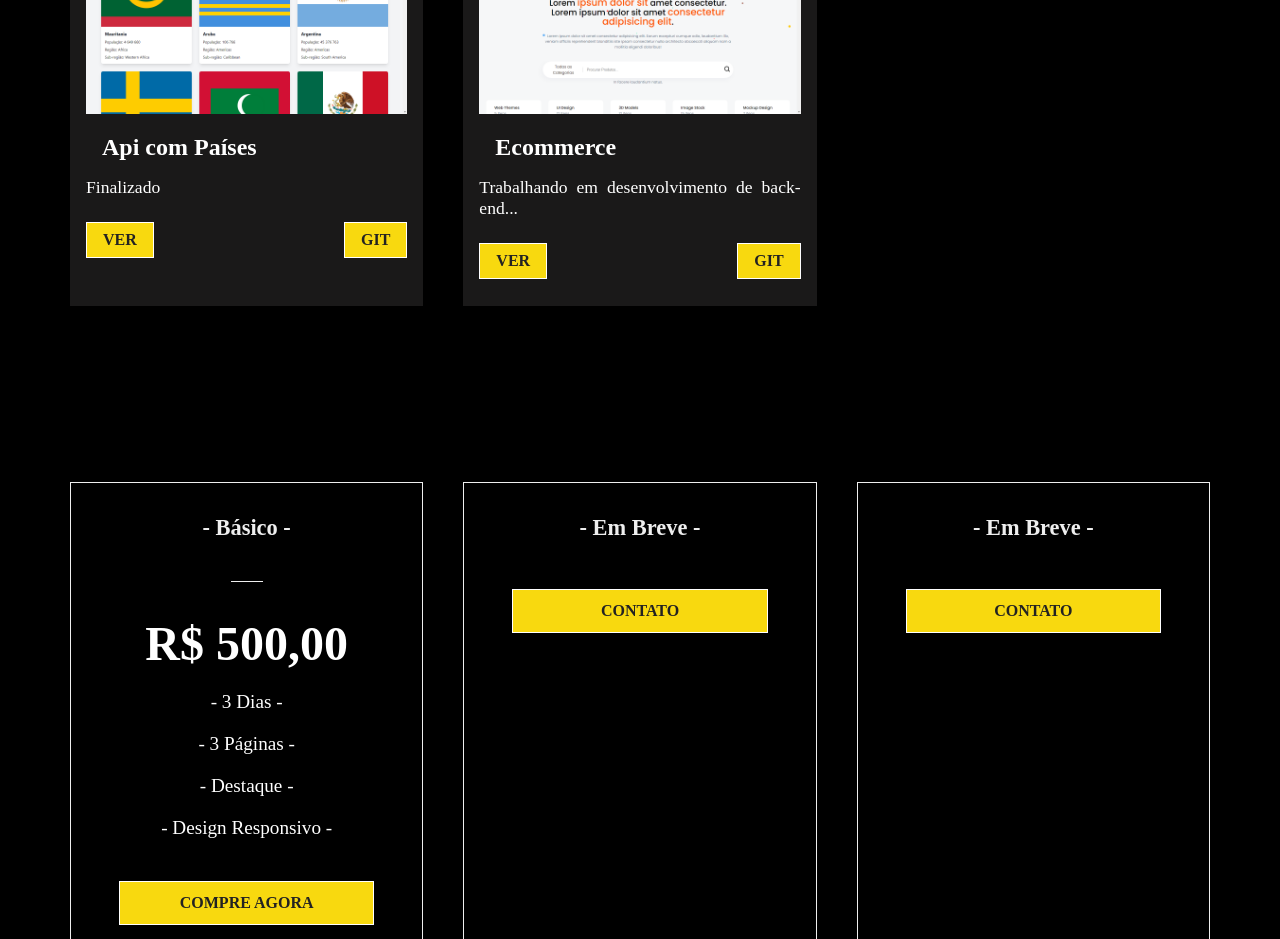
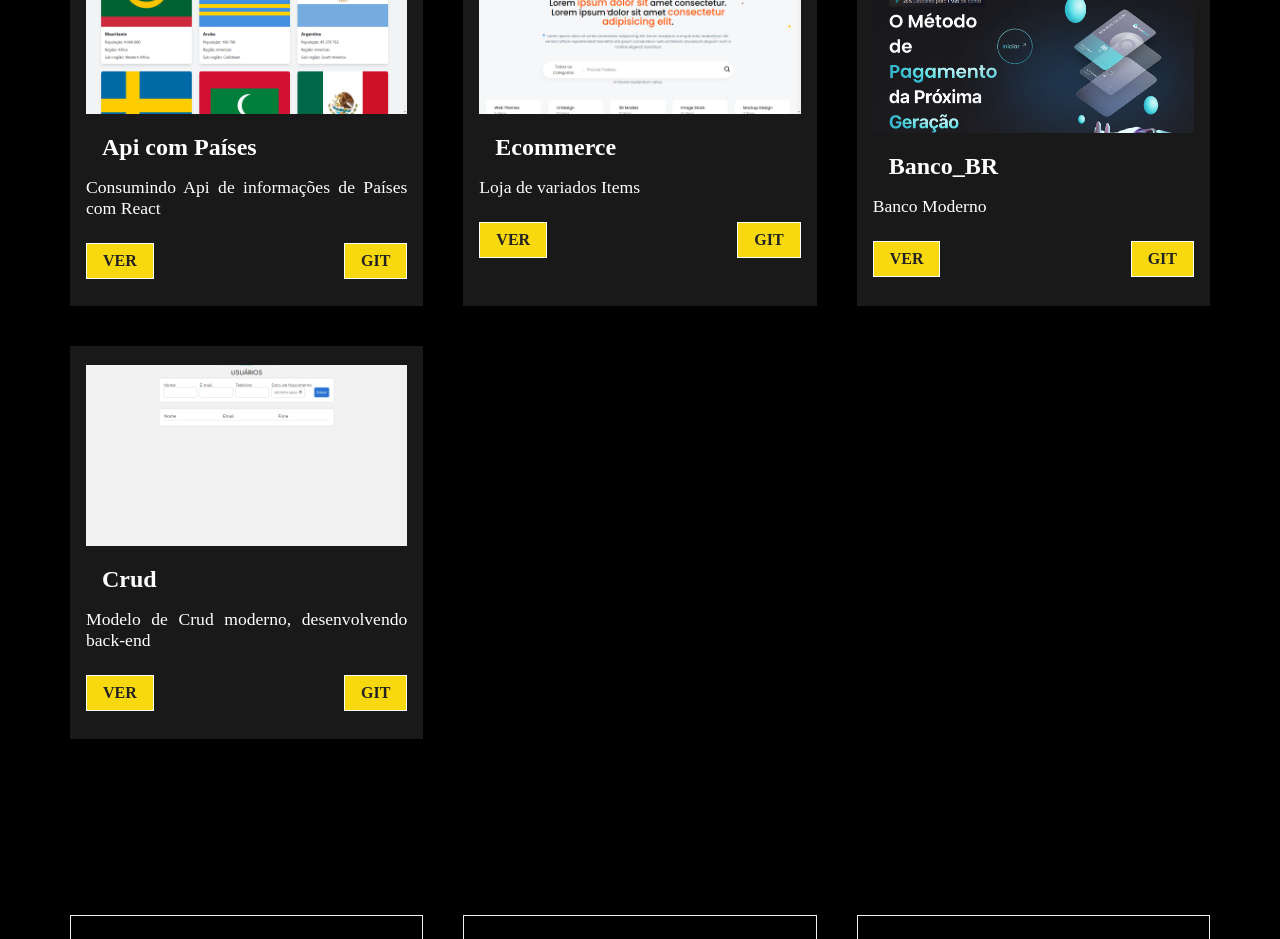
Before and after one commit to Suntzu1000/meu-portfolio, a React (Create React App) app: page /project in a window 1280 px wide. Shown: the part 700-1639 px from the top of the page. Built offline with nearby package versions, Linux system fonts and the light colour scheme; a web font is replaced by a local one.

Commit message:
+2projects

```diff
--- a/src/components/WorkCardDados.js
+++ b/src/components/WorkCardDados.js
@@ -1,20 +1,34 @@
 
 import pro1 from '../assets/api-paises.png'
-import ecomm from '../assets/ecommerce.png'
+import pro2 from '../assets/ecommerce.png'
+import pro3 from '../assets/bankteste.png'
+import pro4 from '../assets/crud.png'
 
 
 const ProjectCardDados = [
     {
         imgsrc: pro1,
         title: "Api com Países",
-        text: "Finalizado",
+        text: "Consumindo Api de informações de Países com React ",
         view: 'https://api-paises-000.vercel.app/'
     },
      {
-        imgsrc: ecomm,
+        imgsrc: pro2,
         title: "Ecommerce",
-        text: "Trabalhando em desenvolvimento de back-end...",
+        text: "Loja de variados Items",
         view:"https://e-commerce-teste-i96mcszwf-suntzu1000.vercel.app/"
+    },
+    {
+        imgsrc: pro3,
+        title: "Banco_BR",
+        text: "Banco Moderno",
+        view:"https://bancoteste.vercel.app/"
+    },
+    {
+        imgsrc: pro4,
+        title: "Crud",
+        text: "Modelo de Crud moderno, desenvolvendo back-end",
+        view:"https://crud2-0-76qe.vercel.app/"
     },
 
 ]
```
Also changed, not shown: src/assets/bankteste.png (added), src/assets/crud.png (added).
